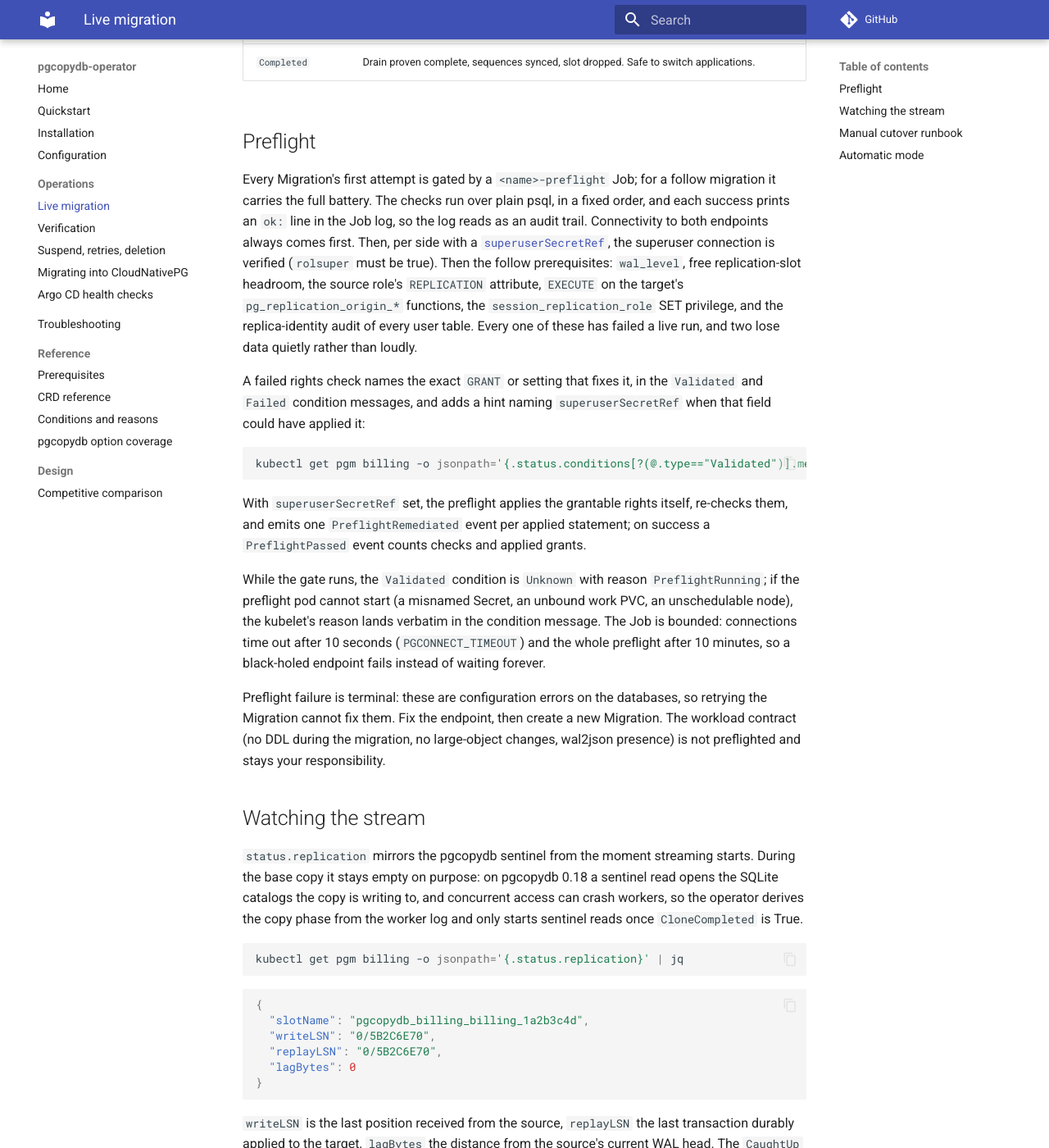
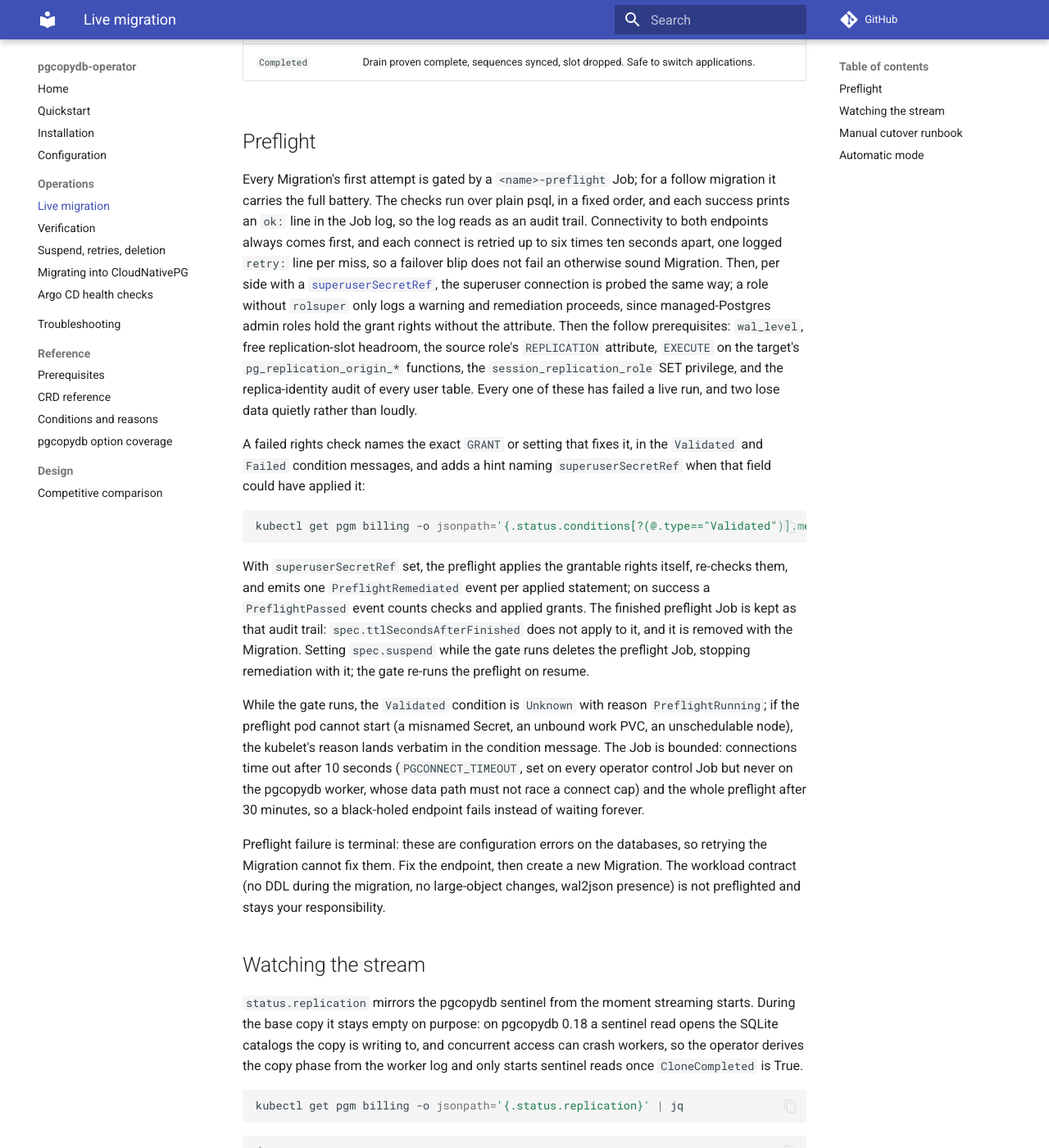
Before and after one commit to ydixken/pgcopydb-operator, an MkDocs documentation site: the page built from docs/operations/live-migration.md, in a window 1280 px wide and 1400 px high, scrolled down 626 px. Shown: the whole window at 82% size. Built offline with MkDocs 1.6.1 and Material for MkDocs 9.7.7, drawn with Linux system fonts in a browser that asks for light colours; comment, search, counter and statistics services are not loaded.

Commit message:
docs: align preflight and superuser docs with the review fixes
Connectivity retries, the 30-minute deadline, the rolsuper warning
semantics, the connect-timeout scope, the kept preflight Job, suspend
behavior, endpoint inheritance, and the client-certificate limitation
now read exactly as the code behaves.

Claude-Session: https://claude.ai/code/session_019AFyc69WX5s1yoy8hvFLdg

````diff
--- a/docs/examples/migration-superuser.yaml
+++ b/docs/examples/migration-superuser.yaml
@@ -1,6 +1,6 @@
 # Live migration where the preflight applies the follow grants itself.
 # Each superuserSecretRef names a Secret in the secretRef convention whose
-# USER/PW keys hold a superuser on the SAME endpoint; preflight verifies it,
+# USER/PW keys hold a superuser on the SAME endpoint; preflight checks it,
 # then runs the missing grants (ALTER ROLE ... REPLICATION on the source,
 # GRANT EXECUTE on the origin functions and GRANT SET ON PARAMETER
 # session_replication_role on the target), logging each as an event.
--- a/docs/operations/live-migration.md
+++ b/docs/operations/live-migration.md
@@ -17,8 +17,8 @@ The phases of a live migration:
 
 Every Migration's first attempt is gated by a `<name>-preflight` Job; for a follow migration it carries the full battery.
 The checks run over plain psql, in a fixed order, and each success prints an `ok:` line in the Job log, so the log reads as an audit trail.
-Connectivity to both endpoints always comes first.
-Then, per side with a [`superuserSecretRef`](../reference/prerequisites.md#superuser-remediation-superusersecretref), the superuser connection is verified (`rolsuper` must be true).
+Connectivity to both endpoints always comes first, and each connect is retried up to six times ten seconds apart, one logged `retry:` line per miss, so a failover blip does not fail an otherwise sound Migration.
+Then, per side with a [`superuserSecretRef`](../reference/prerequisites.md#superuser-remediation-superusersecretref), the superuser connection is probed the same way; a role without `rolsuper` only logs a warning and remediation proceeds, since managed-Postgres admin roles hold the grant rights without the attribute.
 Then the follow prerequisites: `wal_level`, free replication-slot headroom, the source role's `REPLICATION` attribute, `EXECUTE` on the target's `pg_replication_origin_*` functions, the `session_replication_role` SET privilege, and the replica-identity audit of every user table.
 Every one of these has failed a live run, and two lose data quietly rather than loudly.
 
@@ -29,9 +29,11 @@ kubectl get pgm billing -o jsonpath='{.status.conditions[?(@.type=="Validated")]
 ```
 
 With `superuserSecretRef` set, the preflight applies the grantable rights itself, re-checks them, and emits one `PreflightRemediated` event per applied statement; on success a `PreflightPassed` event counts checks and applied grants.
+The finished preflight Job is kept as that audit trail: `spec.ttlSecondsAfterFinished` does not apply to it, and it is removed with the Migration.
+Setting `spec.suspend` while the gate runs deletes the preflight Job, stopping remediation with it; the gate re-runs the preflight on resume.
 
 While the gate runs, the `Validated` condition is `Unknown` with reason `PreflightRunning`; if the preflight pod cannot start (a misnamed Secret, an unbound work PVC, an unschedulable node), the kubelet's reason lands verbatim in the condition message.
-The Job is bounded: connections time out after 10 seconds (`PGCONNECT_TIMEOUT`) and the whole preflight after 10 minutes, so a black-holed endpoint fails instead of waiting forever.
+The Job is bounded: connections time out after 10 seconds (`PGCONNECT_TIMEOUT`, set on every operator control Job but never on the pgcopydb worker, whose data path must not race a connect cap) and the whole preflight after 30 minutes, so a black-holed endpoint fails instead of waiting forever.
 
 Preflight failure is terminal: these are configuration errors on the databases, so retrying the Migration cannot fix them. Fix the endpoint, then create a new Migration. The workload contract (no DDL during the migration, no large-object changes, wal2json presence) is not preflighted and stays your responsibility.
 
````
Also changed, not shown: docs/configuration.md (+1 -1 lines), docs/reference/prerequisites.md (+5 -2 lines), docs/troubleshooting.md (+3 -3 lines).
